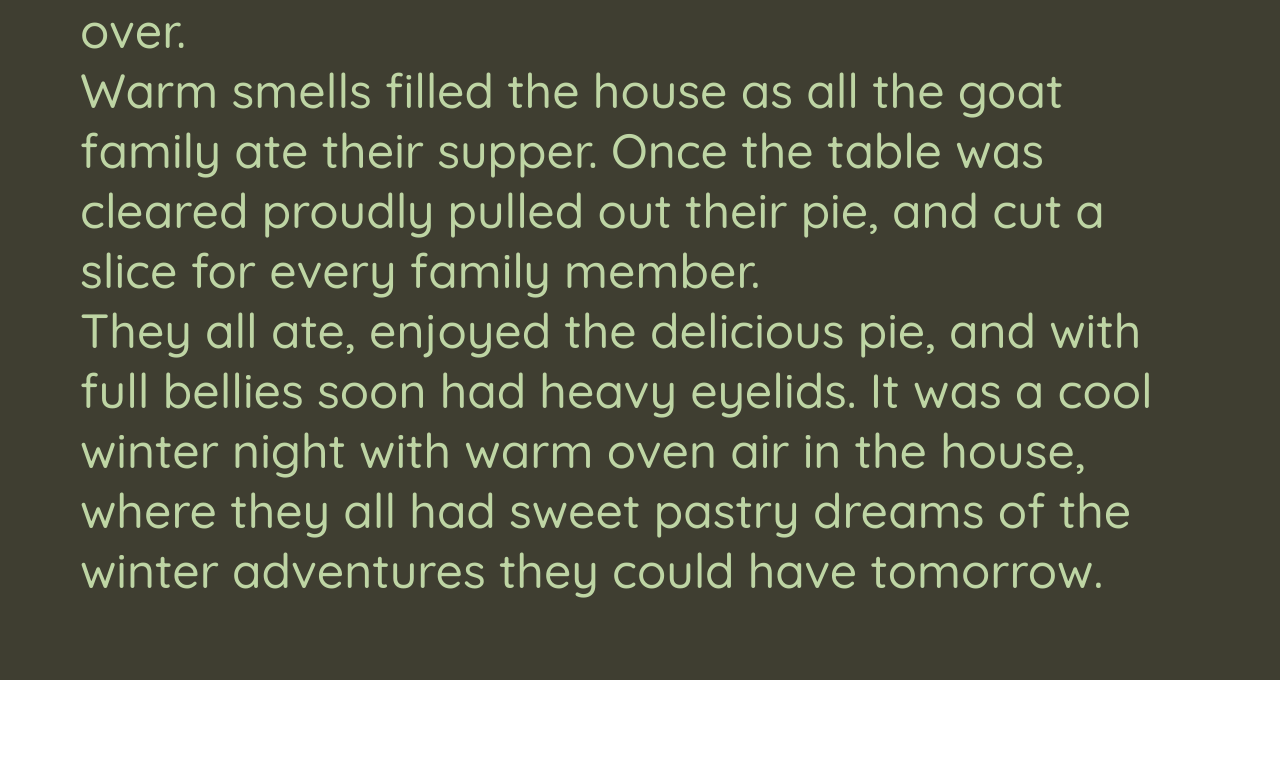
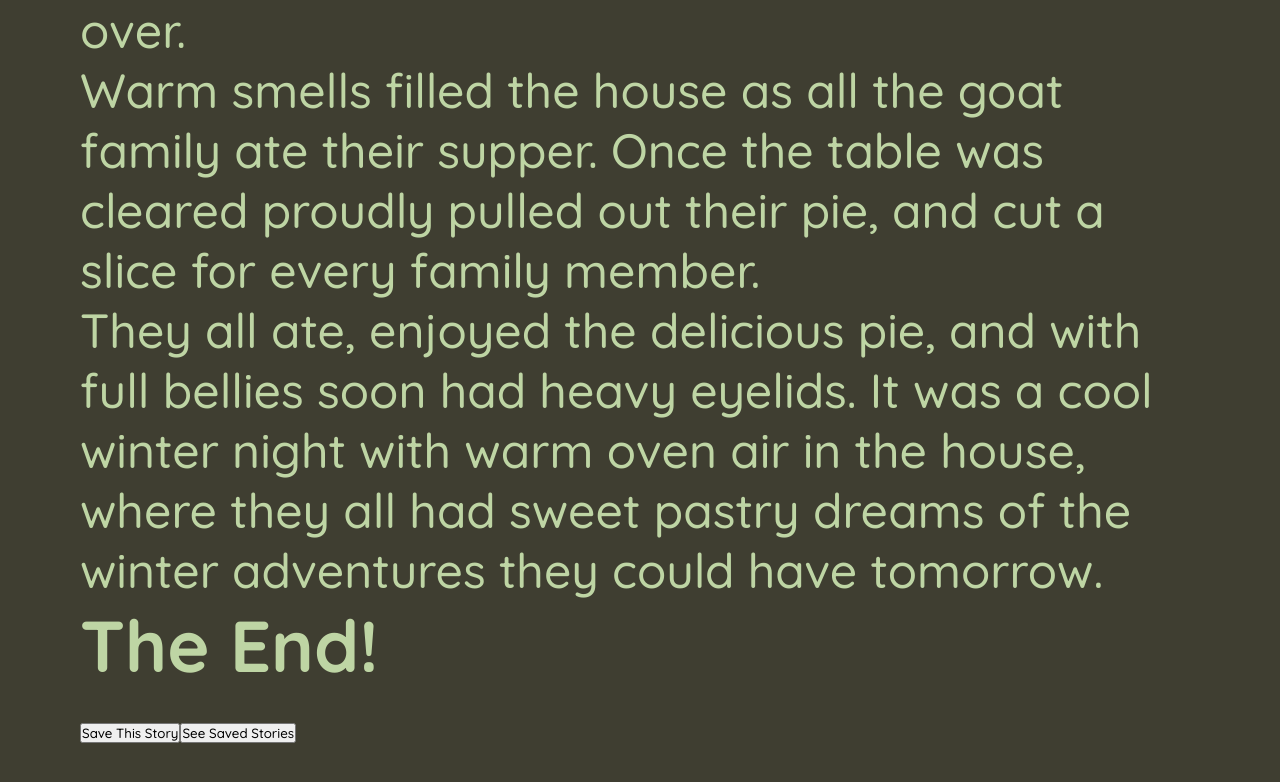
Before and after one commit to nathanielmillard/a-goats-tale, a React (Create React App) app: page /story in a window 1280 px wide. Shown: the part 3500-4282 px from the top of the page. Before the commit the page ends 4180 px from the top, so only its background shows below. Built offline with nearby package versions, Linux system fonts and the light colour scheme.

Commit message:
Add in story buttons.

```diff
--- a/src/Components/StoryPage/StoryPage.js
+++ b/src/Components/StoryPage/StoryPage.js
@@ -18,7 +18,14 @@ import {mainStories} from '../../exports/storyArrays.js'
      return <p key={index}>{section}</p>
    })
    return (
-    <section className='StoryPage'>{sections}</section>
+    <section className='StoryPage'>
+      {sections}
+      <h2> The End! </h2>
+      <section className='Button Pannel'>
+        <button> Save This Story </button>
+        <button> See Saved Stories </button>
+      </section>
+    </section>
    )
  }
 
```
